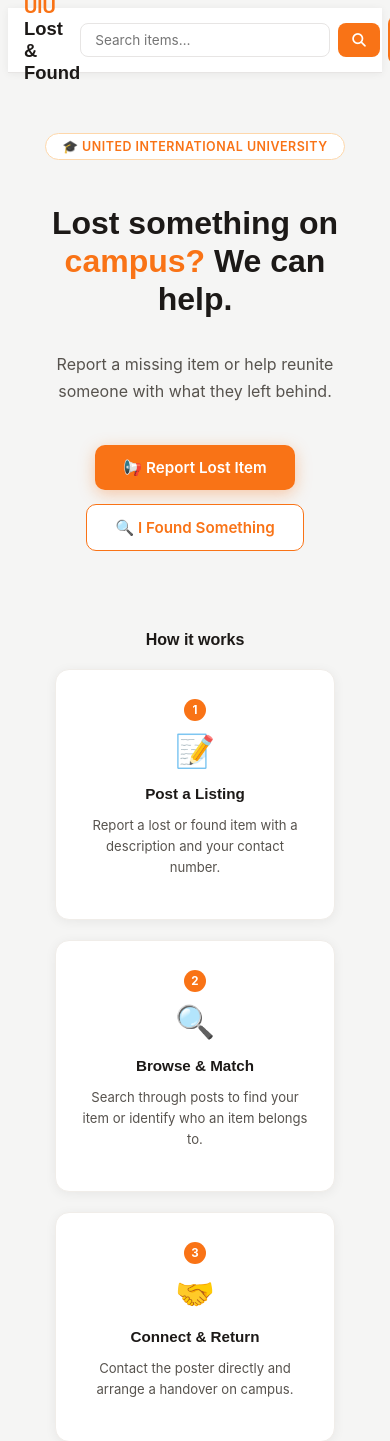
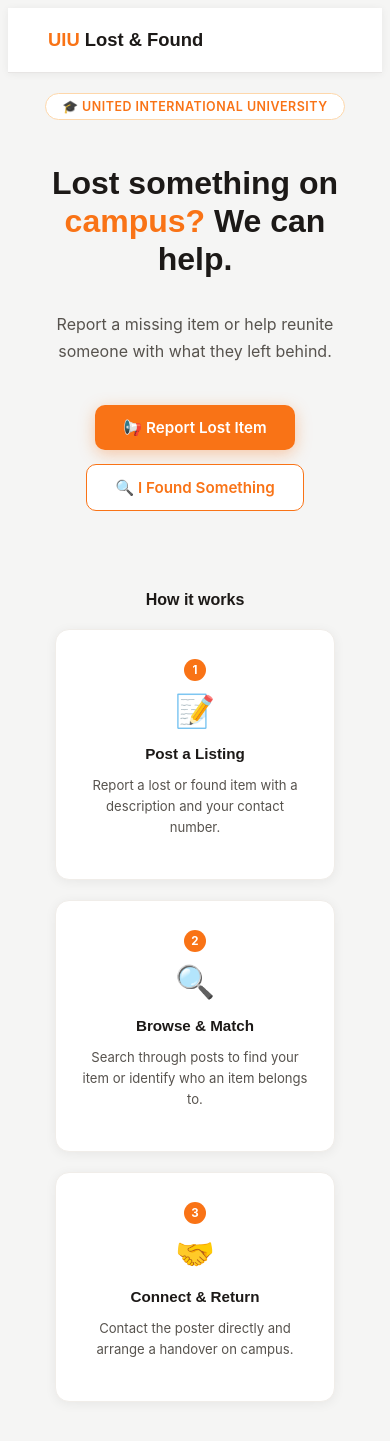
Before and after one commit to Tanvir-Rahaman-Pranto/UIU-Lost-Found, a PHP site: page / in a window 390 px wide; the page is wider, and only the part inside the window is pictured. Shown: the top 1441 px of that part. Run offline with PHP 8.4, Linux system fonts and the light colour scheme.

Commit message:
I changed the extra register button

```diff
--- a/homestyle.css
+++ b/homestyle.css
@@ -183,7 +183,56 @@
   }
   footer strong { color: var(--orange); }
 
+<<<<<<< HEAD
   @media (max-width: 500px) {
     nav { padding: 0 16px; }
     .nav-links a:not(.btn-nav) { display: none; }
   }
+=======
+/* Tablet (600px - 900px) */
+@media (max-width: 900px) {
+  main {
+    margin: 32px auto;
+    padding: 0 20px 40px;
+  }
+  .form-row {
+    grid-template-columns: 1fr 1fr;
+  }
+}
+
+/* Mobile (below 600px) */
+@media (max-width: 600px) {
+  .nav-links { display: none; }
+  .hamburger { display: flex; }
+  main {
+    margin: 20px auto;
+    padding: 0 16px 40px;
+  }
+  .card-header, .card-body {
+    padding: 20px 16px;
+  }
+  .form-row {
+    grid-template-columns: 1fr;
+  }
+  .card-header h1 {
+    font-size: 1.3rem;
+  }
+}
+
+/* Very small screens (below 360px) */
+@media (max-width: 360px) {
+  .nav-logo {
+    font-size: 1rem;
+  }
+  .card-header h1 {
+    font-size: 1.1rem;
+  }
+  .submit-btn {
+    font-size: 0.88rem;
+  }
+}
+@media (max-width: 600px) {
+  .nav-links { display: none !important; }
+  .hamburger { display: flex; }
+}
+>>>>>>> 1e006cb (I changed the extra register button)
```
